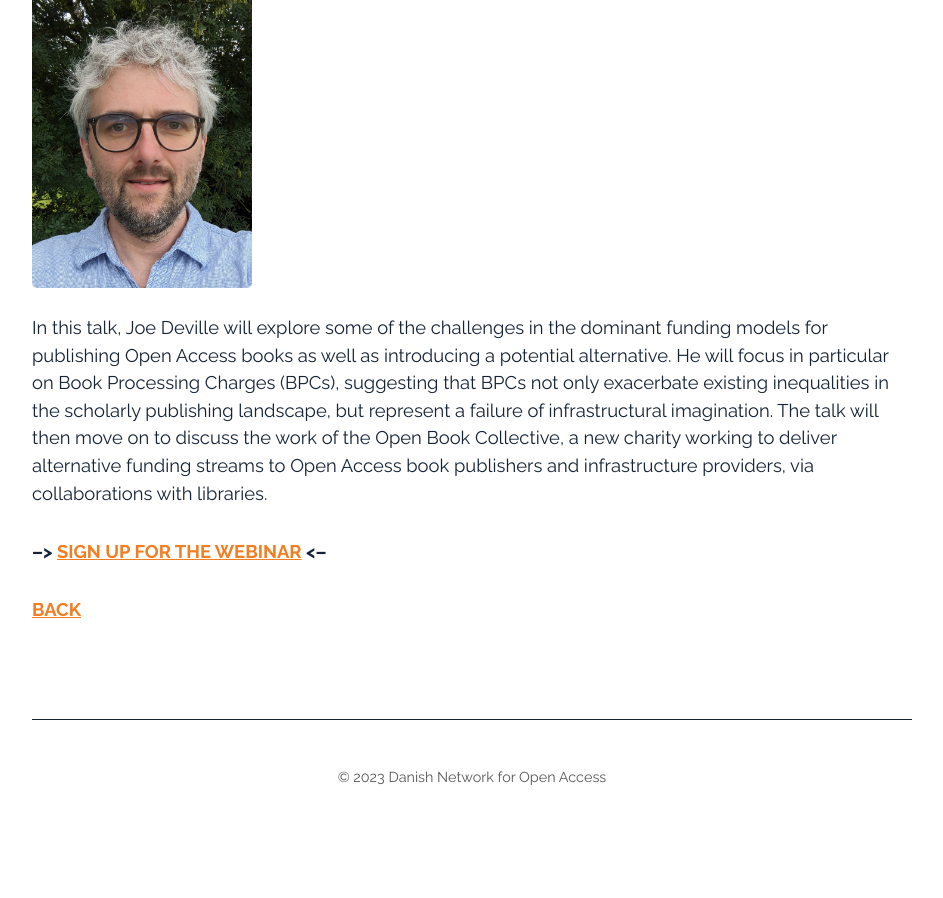
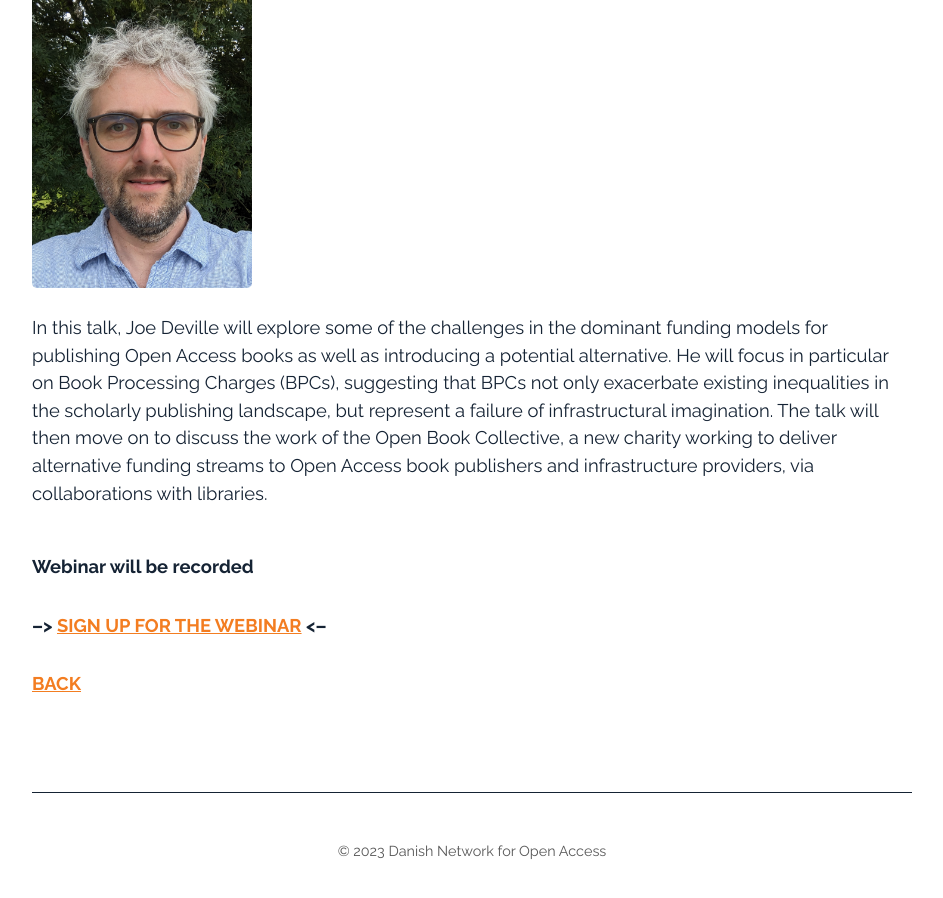
Before and after one commit to openaccess-dk/openaccess-dk.github.io, a Jekyll site: the page built from tuesday_oct_24_2.md, in a window 1280 px wide and 900 px high, scrolled down 593 px. Shown: the whole window, without its empty margins (168-1111 px from the left). Built offline with Jekyll 4.4.1, drawn with Linux system fonts in a browser that asks for light colours; before the commit the page ends 1419 px from its top, so only the background shows below that.

Commit message:
Update tuesday_oct_24_2.md

```diff
--- a/tuesday_oct_24_2.md
+++ b/tuesday_oct_24_2.md
@@ -12,7 +12,9 @@ layout: default
 
 <img src="/images/jd.jpg" alt="Joe Deville" style="height: 25%; width:25%;"/>
 
-In this talk, Joe Deville will explore some of the challenges in the dominant funding models for publishing Open Access books as well as introducing a potential alternative. He will focus in particular on Book Processing Charges (BPCs), suggesting that BPCs not only exacerbate existing inequalities in the scholarly publishing landscape, but represent a failure of infrastructural imagination. The talk will then move on to discuss the work of the Open Book Collective, a new charity working to deliver alternative funding streams to Open Access book publishers and infrastructure providers, via collaborations with libraries.
+In this talk, Joe Deville will explore some of the challenges in the dominant funding models for publishing Open Access books as well as introducing a potential alternative. He will focus in particular on Book Processing Charges (BPCs), suggesting that BPCs not only exacerbate existing inequalities in the scholarly publishing landscape, but represent a failure of infrastructural imagination. The talk will then move on to discuss the work of the Open Book Collective, a new charity working to deliver alternative funding streams to Open Access book publishers and infrastructure providers, via collaborations with libraries.<br><br>
+
+**Webinar will be recorded**
 
 ##### --> [SIGN UP FOR THE WEBINAR](https://docs.google.com/forms/d/e/1FAIpQLSfaWkahJQ0sd8UOBsihx2pVxZeA08Kx2FVJe0Fdw2eNamieUw/viewform?usp=sf_link) <--
 
```
